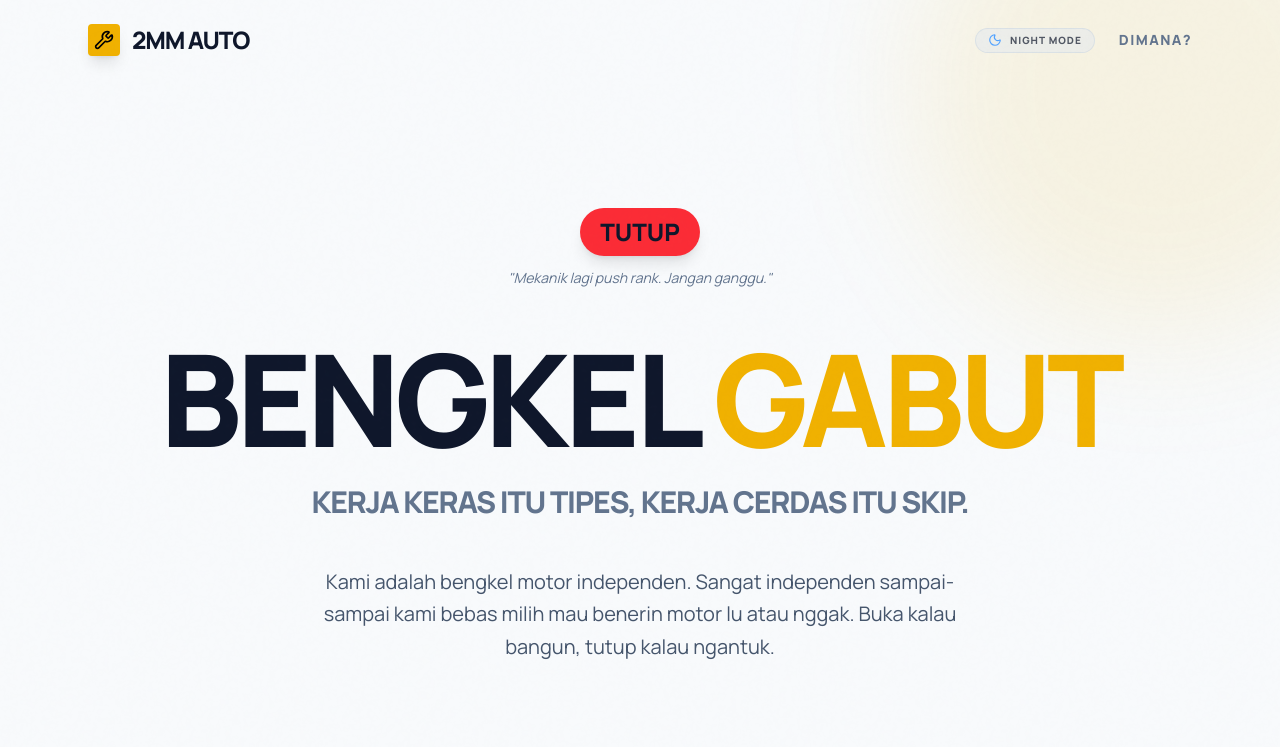
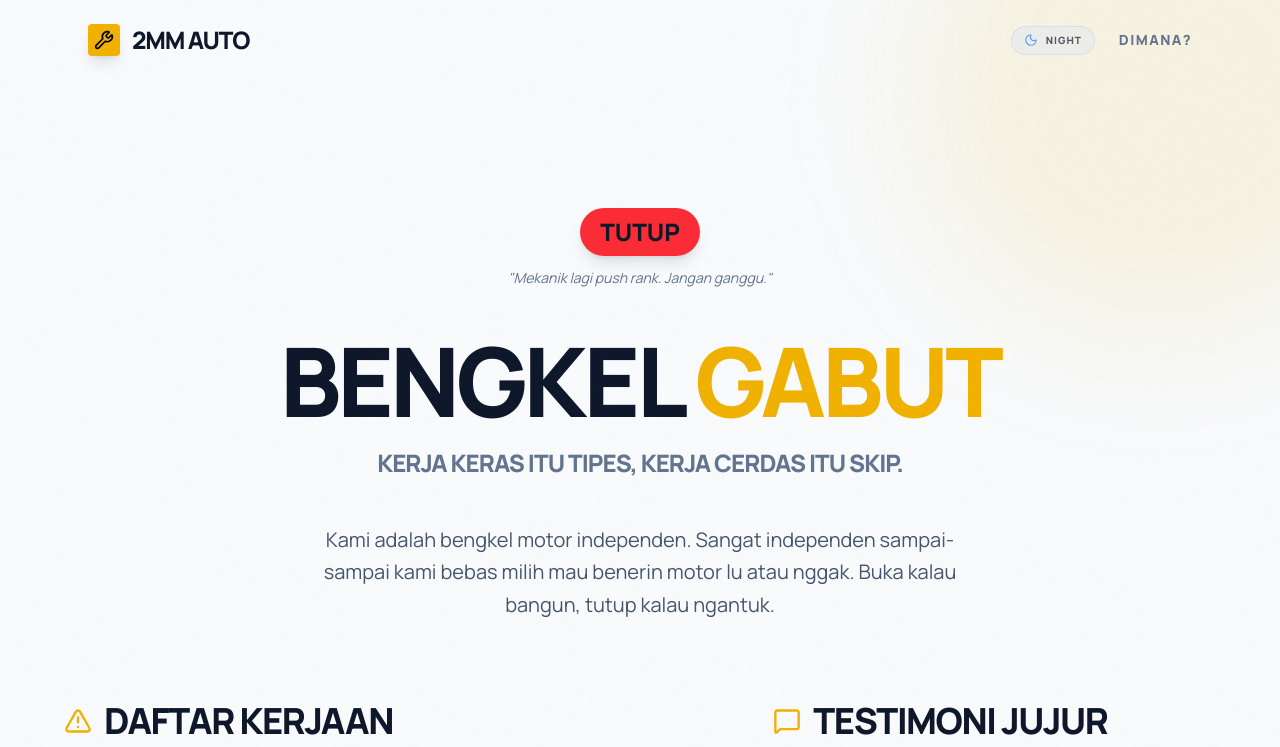
Before and after one commit to neflalabs/2mmauto, a React (Vite) app: page / in a window 1280 px wide. Shown: the top 747 px of the page. Built offline with nearby package versions, Linux system fonts and the light colour scheme.

Commit message:
feat: make theme toggle interactive and refine typography

```diff
--- a/src/App.jsx
+++ b/src/App.jsx
@@ -99,6 +99,10 @@ const App = () => {
         return () => clearInterval(interval);
     }, []);
 
+    const toggleTheme = () => {
+        setTheme(prev => prev === 'light' ? 'dark' : 'light');
+    };
+
     return (
         <div className={`${theme} min-h-screen transition-colors duration-500`}>
             <div className="min-h-screen relative overflow-hidden flex flex-col bg-slate-50 dark:bg-slate-950 text-slate-900 dark:text-slate-100 transition-colors duration-500">
@@ -116,15 +120,19 @@ const App = () => {
                         <span className="text-2xl font-bold tracking-tighter uppercase">2MM AUTO</span>
                     </div>
                     <div className="flex items-center gap-6">
-                        <div className="flex items-center gap-2 px-3 py-1 rounded-full bg-slate-200/50 dark:bg-slate-800/50 backdrop-blur-sm border border-slate-300/50 dark:border-slate-700/50">
+                        <button
+                            onClick={toggleTheme}
+                            className="flex items-center gap-2 px-3 py-1.5 rounded-full bg-slate-200/50 dark:bg-slate-800/50 backdrop-blur-sm border border-slate-300/50 dark:border-slate-700/50 hover:bg-slate-300 dark:hover:bg-slate-700 transition-all cursor-pointer group"
+                            title="Switch Theme"
+                        >
                             {theme === 'light' ?
-                                <Sun size={14} className="text-orange-500" /> :
-                                <Moon size={14} className="text-blue-400" />
+                                <Sun size={14} className="text-orange-500 group-hover:rotate-45 transition-transform" /> :
+                                <Moon size={14} className="text-blue-400 group-hover:-rotate-12 transition-transform" />
                             }
                             <span className="text-[10px] font-black uppercase tracking-widest opacity-70">
-                                {theme === 'light' ? 'Day Mode' : 'Night Mode'}
+                                {theme === 'light' ? 'Day' : 'Night'}
                             </span>
-                        </div>
+                        </button>
                         <a href="#lokasi" className="text-slate-500 dark:text-slate-400 hover:text-yellow-600 dark:hover:text-white text-sm font-black uppercase tracking-widest transition">DIMANA?</a>
                     </div>
                 </nav>
@@ -133,10 +141,10 @@ const App = () => {
                     <div className="max-w-6xl mx-auto text-center pt-24 md:pt-32">
                         <StatusBadge />
 
-                        <h1 className="text-7xl md:text-9xl text-slate-900 dark:text-white mt-10 mb-4 leading-[0.85] tracking-tighter">
+                        <h1 className="text-6xl md:text-8xl text-slate-900 dark:text-white mt-10 mb-4 leading-[0.85] tracking-tighter">
                             BENGKEL <span className="text-yellow-500">GABUT</span>
                         </h1>
-                        <h2 className="text-xl md:text-3xl text-slate-500 dark:text-slate-500 mb-12 font-bold uppercase tracking-widest px-4">
+                        <h2 className="text-lg md:text-2xl text-slate-500 dark:text-slate-500 mb-12 font-bold uppercase tracking-widest px-4">
                             KERJA KERAS ITU TIPES, KERJA CERDAS ITU SKIP.
                         </h2>
 
```
